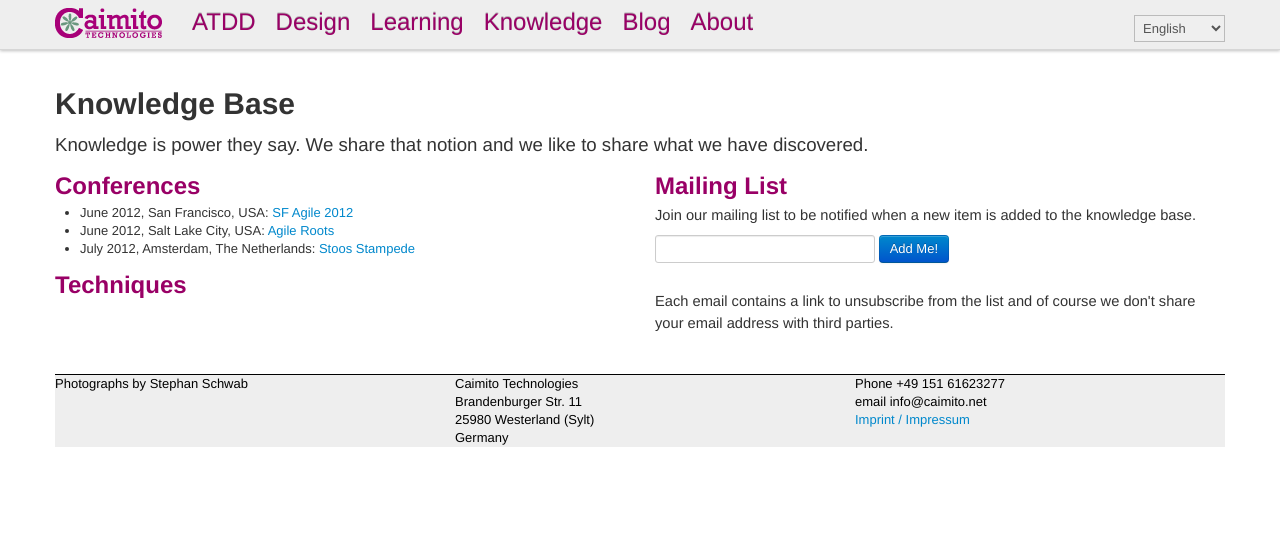
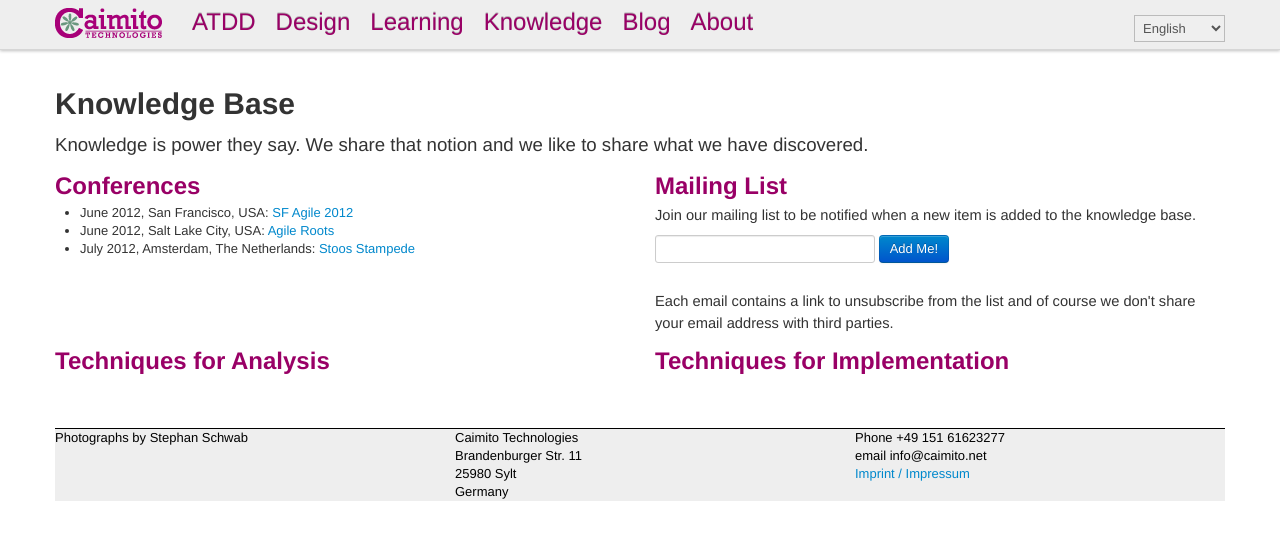
Before and after one commit to Caimito/caimito.github.com, a Jekyll site: the page built from knowledge.html, in a window 1280 px wide. Shown: the top 540 px of the page. Built offline with Jekyll 4.4.1, drawn with Linux system fonts in a browser that asks for light colours; nearby versions of some CDN libraries.

Commit message:
impressum

```diff
--- a/_includes/footer.html
+++ b/_includes/footer.html
@@ -7,7 +7,7 @@
 		<div class="span4">
 			Caimito Technologies<br/>
 			Brandenburger Str. 11</br>
-			25980 Westerland (Sylt)<br/>
+			25980 Sylt<br/>
 			Germany
 		</div>
 		<div class="span4">
--- a/de/imprint.html
+++ b/de/imprint.html
@@ -6,7 +6,7 @@ title: Impressum
 <h1>Impressum</h1>
 <p>Stephan Schwab<br/>
    Brandenburger Str. 11<br/>
-   25980 Westerland (Sylt)<br/>
+   25980 Sylt<br/>
    Deutschland
 </p>
 <p>Telefon: +49 151 61623277<br/>
--- a/imprint.html
+++ b/imprint.html
@@ -6,7 +6,7 @@ title: Imprint
 <h1>Imprint</h1>
 <p>Stephan Schwab<br/>
    Brandenburger Str. 11<br/>
-   25980 Westerland (Sylt)<br/>
+   25980 Sylt<br/>
    Germany
 </p>
 <p>Phone: +49 151 61623277<br/>
--- a/knowledge.html
+++ b/knowledge.html
@@ -13,10 +13,6 @@ title: Knowledge Base
 			<li>June 2012, Salt Lake City, USA: <a href="kbase/agile-roots-2012.html">Agile Roots</a></li>
 			<li>July 2012, Amsterdam, The Netherlands: <a href="kbase/stoos-stampede-2012.html">Stoos Stampede</a></li>
 		</ul>
-
-		<h2 class="caimito-main-color">Techniques</h2>
-		<ul>
-		</ul>
 	</div>
 	<div class="span6">
 		<h2 class="caimito-main-color">Mailing List</h2>
@@ -27,3 +23,16 @@ title: Knowledge Base
 		<p>Each email contains a link to unsubscribe from the list and of course we don't share your email address with third parties.</p>
 	</div>
 </div>
+
+<div class="row">
+	<div class="span6">
+		<h2 class="caimito-main-color">Techniques for Analysis</h2>
+		<dl>
+		</dl>
+	</div>
+	<div class="span6">
+		<h2 class="caimito-main-color">Techniques for Implementation</h2>
+		<dl>
+		</dl>
+	</div>
+</div>
```
